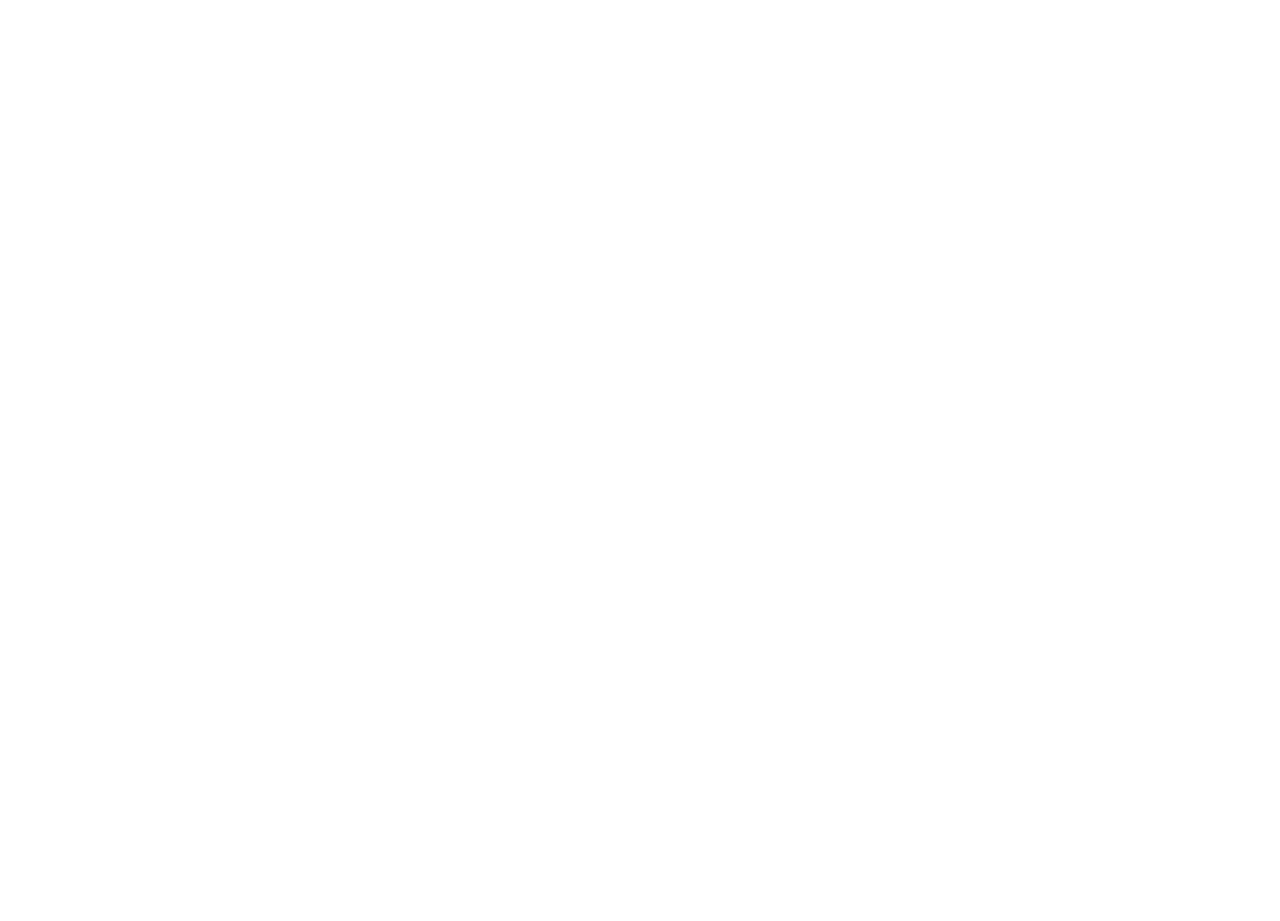
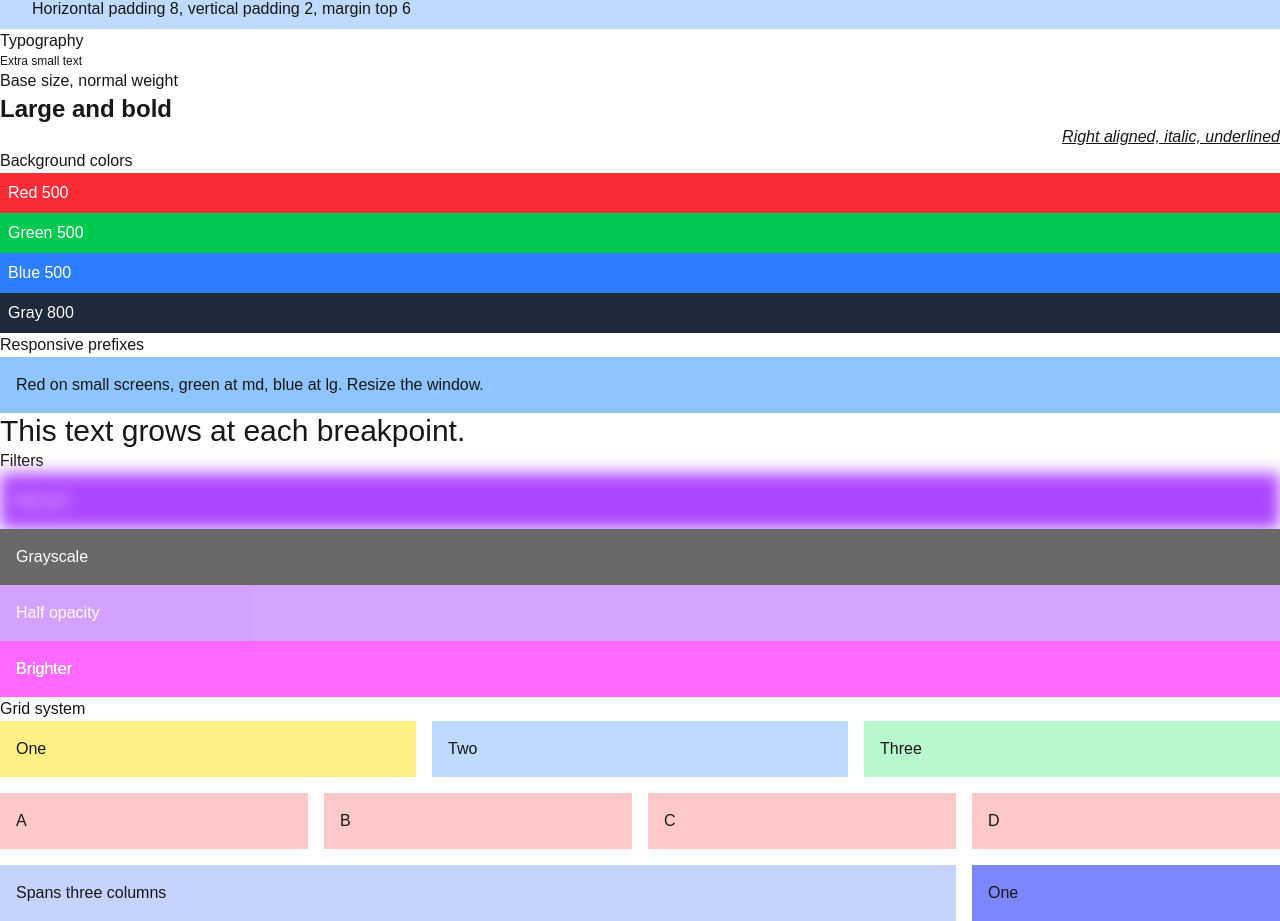
Before and after one commit to TejaShiv/kambaz-next-js, a Next.js app: page /labs/lab2/tailwind in a window 1280 px wide. Before the commit this address had no page. Shown: the part 155-1076 px from the top of the page. Before the commit the page ends 800 px from the top, so only its background shows below. Built offline with nearby package versions, Linux system fonts and the light colour scheme.

Commit message:
Add React Icons sampler and Tailwind samples page

```diff
--- /dev/null
+++ b/app/labs/lab2/ReactIconsSampler.tsx
@@ -0,0 +1,24 @@
+import { FaRegCircleUser, FaRegFlag, FaCalendarDays } from "react-icons/fa6";
+import { AiOutlineDashboard } from "react-icons/ai";
+import { LiaBookSolid } from "react-icons/lia";
+import { IoCalendarOutline } from "react-icons/io5";
+import { FaInbox } from "react-icons/fa";
+
+export default function ReactIconsSampler() {
+  return (
+    <div id="wd-react-icons-sampler">
+      <h3>React Icons</h3>
+      <p>
+        React Icons packages thousands of icons as React components. Each one
+        renders an inline svg you can size and color like any other element.
+      </p>
+      <FaRegCircleUser style={{ fontSize: "32px", color: "navy" }} />{" "}
+      <AiOutlineDashboard style={{ fontSize: "32px", color: "crimson" }} />{" "}
+      <LiaBookSolid style={{ fontSize: "32px", color: "darkgreen" }} />{" "}
+      <IoCalendarOutline style={{ fontSize: "32px", color: "purple" }} />{" "}
+      <FaInbox style={{ fontSize: "32px", color: "teal" }} />{" "}
+      <FaRegFlag style={{ fontSize: "32px", color: "chocolate" }} />{" "}
+      <FaCalendarDays style={{ fontSize: "32px", color: "slateblue" }} />
+    </div>
+  );
+}
--- a/app/labs/lab2/page.tsx
+++ b/app/labs/lab2/page.tsx
@@ -14,6 +14,7 @@
 import GridLayout from "./GridLayout";
 import Flex from "./Flex";
 import MediaQueriesDemo from "./MediaQueriesDemo";
+import ReactIconsSampler from "./ReactIconsSampler";
 
 export default function Lab2() {
   return (
@@ -114,6 +115,7 @@
       <GridLayout />
       <Flex />
       <MediaQueriesDemo />
+      <ReactIconsSampler />
     </div>
   );
 }
--- /dev/null
+++ b/app/labs/lab2/tailwind/page.tsx
@@ -0,0 +1,68 @@
+export default function TailwindLab() {
+  return (
+    <div id="wd-tailwind">
+      <h2>Tailwind Samples</h2>
+
+      <div id="wd-tailwind-spacing">
+        <h3>Spacing</h3>
+        <div className="p-4 m-4 bg-yellow-200">Padding 4 and margin 4</div>
+        <div className="px-8 py-2 mt-6 bg-blue-200">
+          Horizontal padding 8, vertical padding 2, margin top 6
+        </div>
+      </div>
+
+      <div id="wd-tailwind-typography">
+        <h3>Typography</h3>
+        <p className="text-xs">Extra small text</p>
+        <p className="text-base font-normal">Base size, normal weight</p>
+        <p className="text-2xl font-bold">Large and bold</p>
+        <p className="text-right italic underline">Right aligned, italic, underlined</p>
+      </div>
+
+      <div id="wd-tailwind-background-colors">
+        <h3>Background colors</h3>
+        <div className="bg-red-500 text-white p-2">Red 500</div>
+        <div className="bg-green-500 text-white p-2">Green 500</div>
+        <div className="bg-blue-500 text-white p-2">Blue 500</div>
+        <div className="bg-gray-800 text-white p-2">Gray 800</div>
+      </div>
+
+      <div id="wd-tailwind-responsive">
+        <h3>Responsive prefixes</h3>
+        <div className="bg-red-300 md:bg-green-300 lg:bg-blue-300 p-4">
+          Red on small screens, green at md, blue at lg. Resize the window.
+        </div>
+        <div className="text-sm md:text-lg lg:text-3xl">
+          This text grows at each breakpoint.
+        </div>
+      </div>
+
+      <div id="wd-tailwind-filters">
+        <h3>Filters</h3>
+        <div className="bg-purple-500 text-white p-4 blur-sm">Blurred</div>
+        <div className="bg-purple-500 text-white p-4 grayscale">Grayscale</div>
+        <div className="bg-purple-500 text-white p-4 opacity-50">Half opacity</div>
+        <div className="bg-purple-500 text-white p-4 brightness-150">Brighter</div>
+      </div>
+
+      <div id="wd-tailwind-grid-system">
+        <h3>Grid system</h3>
+        <div className="grid grid-cols-3 gap-4">
+          <div className="bg-yellow-200 p-4">One</div>
+          <div className="bg-blue-200 p-4">Two</div>
+          <div className="bg-green-200 p-4">Three</div>
+        </div>
+        <div className="grid grid-cols-1 md:grid-cols-2 lg:grid-cols-4 gap-4 mt-4">
+          <div className="bg-red-200 p-4">A</div>
+          <div className="bg-red-200 p-4">B</div>
+          <div className="bg-red-200 p-4">C</div>
+          <div className="bg-red-200 p-4">D</div>
+        </div>
+        <div className="grid grid-cols-4 gap-4 mt-4">
+          <div className="col-span-3 bg-indigo-200 p-4">Spans three columns</div>
+          <div className="bg-indigo-400 p-4">One</div>
+        </div>
+      </div>
+    </div>
+  );
+}
--- a/package.json
+++ b/package.json
@@ -11,7 +11,8 @@
   "dependencies": {
     "next": "16.3.5",
     "react": "19.2.8",
-    "react-dom": "19.2.8"
+    "react-dom": "19.2.8",
+    "react-icons": "^5.7.0"
   },
   "devDependencies": {
     "@tailwindcss/postcss": "^4",
```
Also changed, not shown: 1 other file (tests, documents, lock files or other folders).
